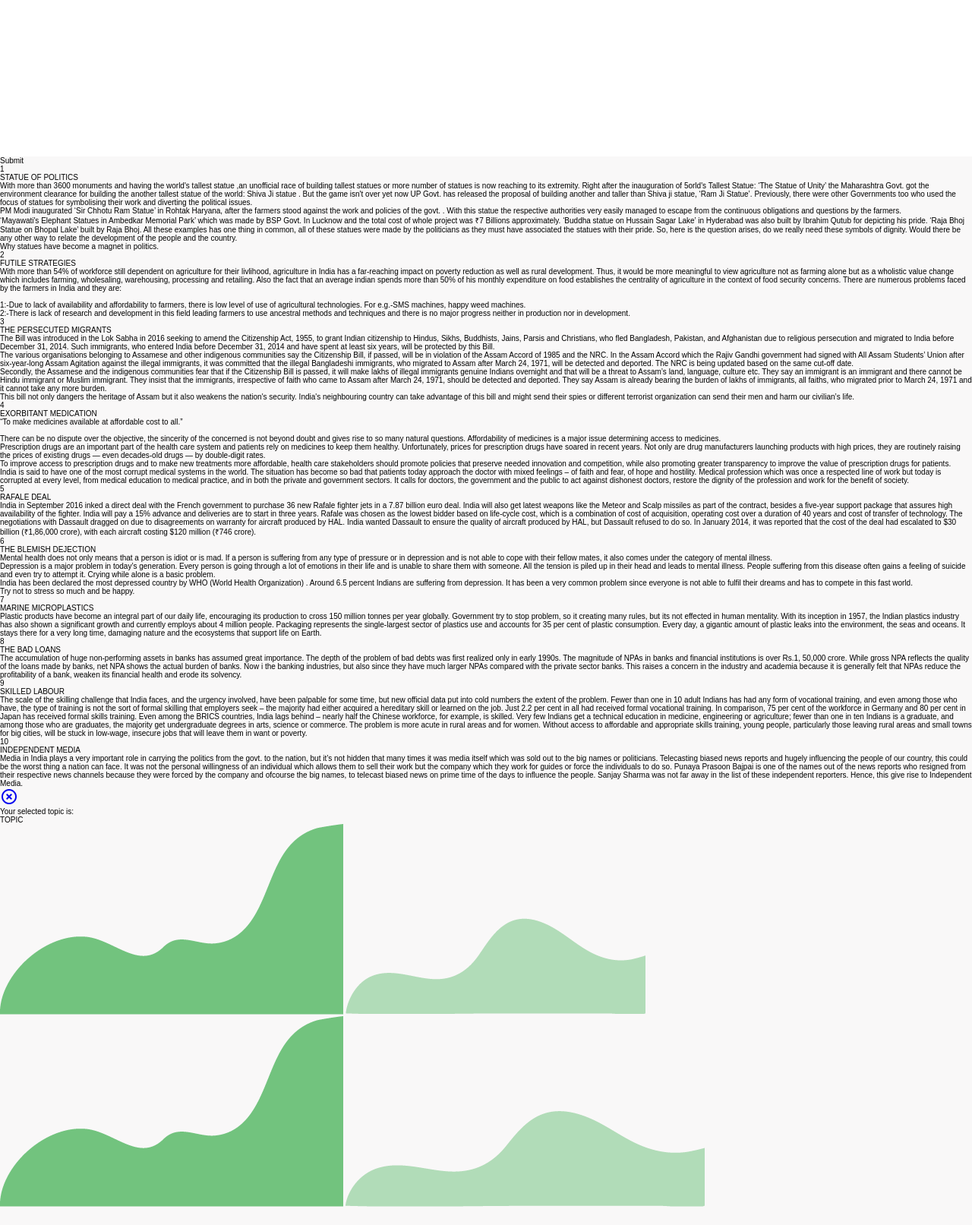
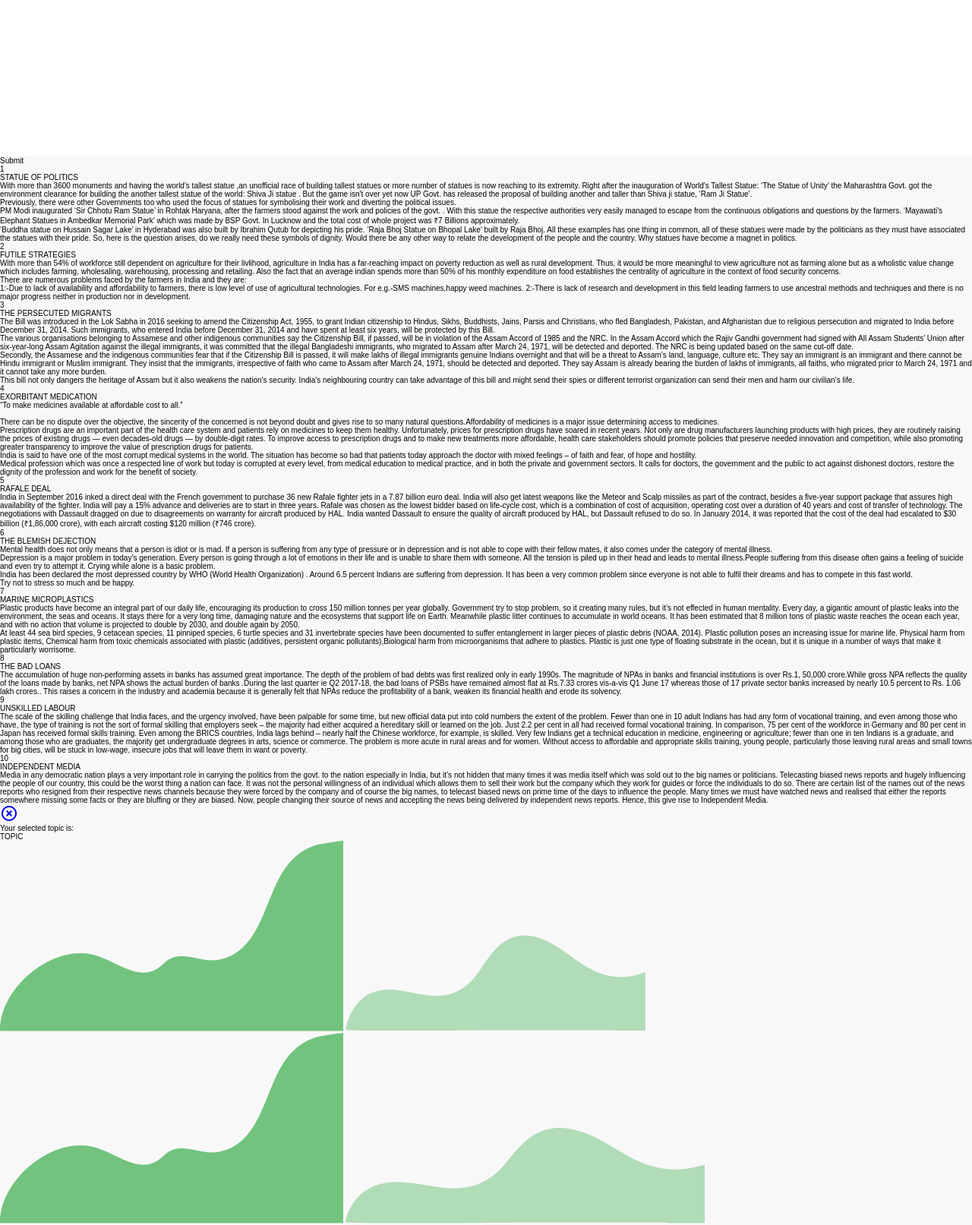
Before and after one commit to amit0805kumar/theInitiative19, a PHP site: page /poll/main.html in a window 1280 px wide. Shown: the part 945-2558 px from the top of the page at 76% size. Before the commit the page ends 2534 px from the top, so only its background shows below. Run offline with PHP 8.4, Linux system fonts and the light colour scheme; style sheets or scripts are compiled from the project's sources; some web fonts are replaced.

Commit message:
poll page updated

```diff
--- a/poll/main.html
+++ b/poll/main.html
@@ -42,11 +42,11 @@
 
 
 
-        <div class="form__submit" id="header__btn">
-            Submit
-            <div class="header__btn__colo1" id="btn1Clr1"></div>
-            <div class="header__btn__colo2" id="btn1Clr2"></div>
-        </div>
+    <div class="form__submit" id="header__btn">
+        Submit
+        <div class="header__btn__colo1" id="btn1Clr1"></div>
+        <div class="header__btn__colo2" id="btn1Clr2"></div>
+    </div>
 
 
 
@@ -54,14 +54,16 @@
         <div class="problem__details">
             <div class="problem__num form__option" id="bt1">1</div>
             <div class="problem__heading">STATUE OF POLITICS</div>
-            <div class="problem__abstract">With more than 3600 monuments and having the world's tallest statue ,an unofficial race of building tallest statues or more number of statues is now reaching to its extremity. Right after the inauguration of 5orld's Tallest Statue: ‘The Statue of Unity’ the Maharashtra Govt. got the environment clearance for building the another tallest statue of the world: Shiva Ji statue . But the game isn't over yet now UP Govt. has released the proposal of building another and taller than Shiva ji statue, ‘Ram Ji Statue’.
+            <div class="problem__abstract">With more than 3600 monuments and having the world's tallest statue ,an unofficial race of building tallest statues or more number of statues is now reaching to its extremity. Right after the inauguration of World's Tallest Statue: ‘The Statue of Unity’ the Maharashtra Govt. got the environment clearance for building the another tallest statue of the world: Shiva Ji statue . But the game isn't over yet now UP Govt. has released the proposal of building another and taller than Shiva ji statue, ‘Ram Ji Statue’. <br>
                 Previously, there were other Governments too who used the focus of statues for symbolising their work and diverting the political issues. <br>
-                PM Modi inaugurated ‘Sir Chhotu Ram Statue’ in Rohtak Haryana, after the farmers stood against the work and policies of the govt. . With this statue the respective authorities very easily managed to escape from the continuous obligations and questions by the farmers. <br>
-                ‘Mayawati's Elephant Statues in Ambedkar Memorial Park’ which was made by BSP Govt. In Lucknow and the total cost of whole project was ₹7 Billions approximately.
+                PM Modi inaugurated ‘Sir Chhotu Ram Statue’ in Rohtak Haryana, after the farmers stood against the work and policies of the govt. . With this statue the respective authorities very easily managed to escape from the continuous obligations and questions by the farmers.
+                ‘Mayawati's Elephant Statues in Ambedkar Memorial Park’ which was made by BSP Govt. In Lucknow and the total cost of whole project was ₹7 Billions approximately. <br>
                 ‘Buddha statue on Hussain Sagar Lake’ in Hyderabad was also built by Ibrahim Qutub for depicting his pride.
                 ‘Raja Bhoj Statue on Bhopal Lake’ built by Raja Bhoj.
-                All these examples has one thing in common, all of these statues were made by the politicians as they must have associated the statues with their pride. So, here is the question arises, do we really need these symbols of dignity. Would there be any other way to relate the development of the people and the country. <br>
+                All these examples has one thing in common, all of these statues were made by the politicians as they must have associated the statues with their pride. So, here is the question arises, do we really need these symbols of dignity. Would there be any other way to relate the development of the people and the country.
                 Why statues have become a magnet in politics.
+
+
             </div>
         </div>
         <div class="problem__details">
@@ -73,10 +75,10 @@
                 meaningful to view agriculture not as farming alone but as a wholistic value change which includes
                 farming, wholesaling, warehousing, processing and retailing. Also the fact that an average indian spends
                 more than 50% of his monthly expenditure on food establishes the centrality of agriculture in the context
-                of food security concerns.
-                There are numerous problems faced by the farmers in India and they are: <br> <br>
+                of food security concerns. <br>
+                There are numerous problems faced by the farmers in India and they are: <br>
                 1:-Due to lack of availability and affordability to farmers, there is low level of use of agricultural
-                technologies. For e.g.-SMS machines, happy weed machines. <br>
+                technologies. For e.g.-SMS machines,happy weed machines.
                 2:-There is lack of research and development in this field leading farmers to use ancestral methods and
                 techniques and there is no major progress neither in production nor in development.
             </div>
@@ -89,16 +91,18 @@
                 The various organisations belonging to Assamese and other indigenous communities say the Citizenship Bill, if passed, will be in violation of the Assam Accord of 1985 and the NRC. In the Assam Accord which the Rajiv Gandhi government had signed with All Assam Students’ Union after six-year-long Assam Agitation against the illegal immigrants, it was committed that the illegal Bangladeshi immigrants, who migrated to Assam after March 24, 1971, will be detected and deported. The NRC is being updated based on the same cut-off date. <br>
                 Secondly, the Assamese and the indigenous communities fear that if the Citizenship Bill is passed, it will make lakhs of illegal immigrants genuine Indians overnight and that will be a threat to Assam’s land, language, culture etc. They say an immigrant is an immigrant and there cannot be Hindu immigrant or Muslim immigrant. They insist that the immigrants, irrespective of faith who came to Assam after March 24, 1971, should be detected and deported. They say Assam is already bearing the burden of lakhs of immigrants, all faiths, who migrated prior to March 24, 1971 and it cannot take any more burden. <br>
                 This bill not only dangers the heritage of Assam but it also weakens the nation's security. India's neighbouring country can take advantage of this bill and might send their spies or different terrorist organization can send their men and harm our civilian’s life.
+
             </div>
         </div>
         <div class="problem__details">
             <div class="problem__num form__option" id="bt4">4</div>
             <div class="problem__heading">EXORBITANT MEDICATION</div>
             <div class="problem__abstract">“To make medicines available at affordable cost to all.” <br> <br>
-                There can be no dispute over the objective, the sincerity of the concerned is not beyond doubt and gives rise to so many natural questions. Affordability of medicines is a major issue determining access to medicines. <br>
-                Prescription drugs are an important part of the health care system and patients rely on medicines to keep them healthy. Unfortunately, prices for prescription drugs have soared in recent years. Not only are drug manufacturers launching products with high prices, they are routinely raising the prices of existing drugs — even decades-old drugs — by double-digit rates. <br>
+                There can be no dispute over the objective, the sincerity of the concerned is not beyond doubt and gives rise to so many natural questions.Affordability of medicines is a major issue determining access to medicines. <br>
+                Prescription drugs are an important part of the health care system and patients rely on medicines to keep them healthy. Unfortunately, prices for prescription drugs have soared in recent years. Not only are drug manufacturers launching products with high prices, they are routinely raising the prices of existing drugs — even decades-old drugs — by double-digit rates.
                 To improve access to prescription drugs and to make new treatments more affordable, health care stakeholders should promote policies that preserve needed innovation and competition, while also promoting greater transparency to improve the value of prescription drugs for patients. <br>
-                India is said to have one of the most corrupt medical systems in the world. The situation has become so bad that patients today approach the doctor with mixed feelings – of faith and fear, of hope and hostility. Medical profession which was once a respected line of work but today is corrupted at every level, from medical education to medical practice, and in both the private and government sectors. It calls for doctors, the government and the public to act against dishonest doctors, restore the dignity of the profession and work for the benefit of society.
+                India is said to have one of the most corrupt medical systems in the world. The situation has become so bad that patients today approach the doctor with mixed feelings – of faith and fear, of hope and hostility. <br> Medical profession which was once a respected line of work but today is corrupted at every level, from medical education to medical practice, and in both the private and government sectors. It calls for doctors, the government and the public to act against dishonest doctors, restore the dignity of the profession and work for the benefit of society.
+
             </div>
         </div>
         <div class="problem__details">
@@ -111,34 +115,40 @@
             <div class="problem__num form__option" id="bt6">6</div>
             <div class="problem__heading">THE BLEMISH DEJECTION</div>
             <div class="problem__abstract">Mental health does not only means that a person is idiot or is mad. If a person is suffering from any type of pressure or in depression and is not able to cope with their fellow mates, it also comes under the category of mental illness. <br>
-                Depression is a major problem in today’s generation. Every person is going through a lot of emotions in their life and is unable to share them with someone. All the tension is piled up in their head and leads to mental illness. People suffering from this disease often gains a feeling of suicide and even try to attempt it. Crying while alone is a basic problem. <br>
+                Depression is a major problem in today’s generation. Every person is going through a lot of emotions in their life and is unable to share them with someone. All the tension is piled up in their head and leads to mental illness.People suffering from this disease often gains a feeling of suicide and even try to attempt it. Crying while alone is a basic problem. <br>
                 India has been declared the most depressed country by WHO (World Health Organization) . Around 6.5 percent Indians are suffering from depression. It has been a very common problem since everyone is not able to fulfil their dreams and has to compete in this fast world. <br>
                 Try not to stress so much and be happy.
+
             </div>
         </div>
 
         <div class="problem__details">
             <div class="problem__num form__option" id="bt7">7</div>
             <div class="problem__heading">MARINE MICROPLASTICS</div>
-            <div class="problem__abstract">Plastic products have become an integral part of our daily life, encouraging its production to cross 150 million tonnes per year globally. Government try to stop problem, so it creating many rules, but its not effected in human mentality. With its inception in 1957, the Indian plastics industry has also shown a significant growth and currently employs about 4 million people. Packaging represents the single-largest sector of plastics use and accounts for 35 per cent of plastic consumption. Every day, a gigantic amount of plastic leaks into the environment, the seas and oceans. It stays there for a very long time, damaging nature and the ecosystems that support life on Earth. </div>
+            <div class="problem__abstract">Plastic products have become an integral part of our daily life, encouraging its production to cross 150 million tonnes per year globally. Government try to stop problem, so it creating many rules, but it’s not effected in human mentality. Every day, a gigantic amount of plastic leaks into the environment, the seas and oceans. It stays there for a very long time, damaging nature and the ecosystems that support life on Earth. Meanwhile plastic litter continues to accumulate in world oceans. It has been estimated that 8 million tons of plastic waste reaches the ocean each year, and with no action that volume is projected to double by 2030, and double again by 2050. <br>
+                At least 44 sea bird species, 9 cetacean species, 11 pinniped species, 6 turtle species and 31 invertebrate species have been documented to suffer entanglement in larger pieces of plastic debris (NOAA, 2014).
+                Plastic pollution poses an increasing issue for marine life. Physical harm from plastic items, Chemical harm from toxic chemicals associated with plastic (additives, persistent organic pollutants),Biological harm from microorganisms that adhere to plastics. Plastic is just one type of floating substrate in the ocean, but it is unique in a number of ways that make it particularly worrisome.
+
+
+            </div>
         </div>
 
         <div class="problem__details">
             <div class="problem__num form__option" id="bt8">8</div>
             <div class="problem__heading">THE BAD LOANS</div>
-            <div class="problem__abstract">The accumulation of huge non-performing assets in banks has assumed great importance. The depth of the problem of bad debts was first realized only in early 1990s. The magnitude of NPAs in banks and financial institutions is over Rs.1, 50,000 crore. While gross NPA reflects the quality of the loans made by banks, net NPA shows the actual burden of banks. Now i the banking industries, but also since they have much larger NPAs compared with the private sector banks. This raises a concern in the industry and academia because it is generally felt that NPAs reduce the profitability of a bank, weaken its financial health and erode its solvency.</div>
+            <div class="problem__abstract">The accumulation of huge non-performing assets in banks has assumed great importance. The depth of the problem of bad debts was first realized only in early 1990s. The magnitude of NPAs in banks and financial institutions is over Rs.1, 50,000 crore.While gross NPA reflects the quality of the loans made by banks, net NPA shows the actual burden of banks .During the last quarter ie Q2 2017-18, the bad loans of PSBs have remained almost flat at Rs.7.33 crores vis-a-vis  Q1 June 17 whereas those of 17  private sector banks increased by nearly 10.5 percent to Rs. 1.06 lakh crores.. This raises a concern in the industry and academia because it is generally felt that NPAs reduce the profitability of a bank, weaken its financial health and erode its solvency.</div>
         </div>
 
         <div class="problem__details">
             <div class="problem__num form__option" id="bt9">9</div>
-            <div class="problem__heading">SKILLED LABOUR</div>
+            <div class="problem__heading">UNSKILLED LABOUR</div>
             <div class="problem__abstract">The scale of the skilling challenge that India faces, and the urgency involved, have been palpable for some time, but new official data put into cold numbers the extent of the problem. Fewer than one in 10 adult Indians has had any form of vocational training, and even among those who have, the type of training is not the sort of formal skilling that employers seek – the majority had either acquired a hereditary skill or learned on the job. Just 2.2 per cent in all had received formal vocational training. In comparison, 75 per cent of the workforce in Germany and 80 per cent in Japan has received formal skills training. Even among the BRICS countries, India lags behind – nearly half the Chinese workforce, for example, is skilled. Very few Indians get a technical education in medicine, engineering or agriculture; fewer than one in ten Indians is a graduate, and among those who are graduates, the majority get undergraduate degrees in arts, science or commerce. The problem is more acute in rural areas and for women. Without access to affordable and appropriate skills training, young people, particularly those leaving rural areas and small towns for big cities, will be stuck in low-wage, insecure jobs that will leave them in want or poverty.</div>
         </div>
 
         <div class="problem__details">
             <div class="problem__num form__option" id="bt10">10</div>
             <div class="problem__heading">INDEPENDENT MEDIA</div>
-            <div class="problem__abstract">Media in India plays a very important role in carrying the politics from the govt. to the nation, but it’s not hidden that many times it was media itself which was sold out to the big names or politicians. Telecasting biased news reports and hugely influencing the people of our country, this could be the worst thing a nation can face. It was not the personal willingness of an individual which allows them to sell their work but the company which they work for guides or force the individuals to do so. Punaya Prasoon Bajpai is one of the names out of the news reports who resigned from their respective news channels because they were forced by the company and ofcourse the big names, to telecast biased news on prime time of the days to influence the people. Sanjay Sharma was not far away in the list of these independent reporters. Hence, this give rise to Independent Media.</div>
+            <div class="problem__abstract">Media in any democratic nation plays a very important role in carrying the politics from the govt. to the nation especially in India, but it’s not hidden that many times it was media itself which was sold out to the big names or politicians. Telecasting biased news reports and hugely influencing the people of our country, this could be the worst thing a nation can face. It was not the personal willingness of an individual which allows them to sell their work but the company which they work for guides or force the individuals to do so. There are certain list of the names out of the news reports who resigned from their respective news channels because they were forced by the company and of course the big names, to telecast biased news on prime time of the days to influence the people. Many times we must have watched news and realised that either the reports somewhere missing some facts or they are bluffing or they are biased. Now, people changing their source of news and accepting the news being delivered by independent news reports. Hence, this give rise to Independent Media.</div>
         </div>
 
 
```
Also changed, not shown: profile/css/style.css (+15 -7 lines), profile/index.php (+6 -4 lines), profile/style.scss (+19 -8 lines), 1 other file.
